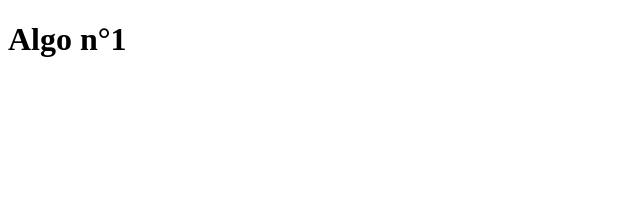
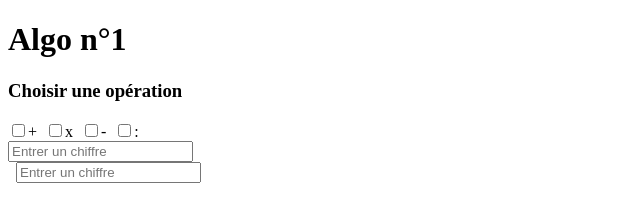
Before and after one commit to patshikwe/algo_one, a plain HTML site: page index.html in a window 1280 px wide. Shown: the whole page, without its empty margins (0-640 px from the left). Drawn offline with Linux system fonts and the light colour scheme.

Commit message:
Implémentation des éléments html, inputs

```diff
--- a/index.html
+++ b/index.html
@@ -5,16 +5,31 @@
     <meta charset="UTF-8">
     <meta name="viewport" content="width=device-width, initial-scale=1.0">
     <title>Algo n°1</title>
+    <link rel="stylesheet" href="style.css">
 </head>
 
 <body>
-    <h1>Algo n°1</h1>
+    <div class="container">
+        <h1>Algo n°1</h1>
 
-    <div class="container-box">
-        <div class="box-one box"></div>
-        <div class="box-two box"></div>
+        <div class="container-box">
+            <div class="container-operators">
+                <h3>Choisir une opération</h3>
+                <input type="checkbox" class="checkbox" name="operators" id="addition" value="+">+&nbsp;
+                <input type="checkbox" class="checkbox" name="operators" id="multiplication" value="x">x&nbsp;
+                <input type="checkbox" class="checkbox" name="operators" id="substraction" value="-">-&nbsp;
+                <input type="checkbox" class="checkbox" name="operators" id="division" value=":">:&nbsp;
+            </div>
+
+            <div class="box-one box">
+                <input type="text" placeholder="Entrer un chiffre">&nbsp;
+                <div class="operatorDisplay"></div>&nbsp;
+                <input type="text" placeholder="Entrer un chiffre">
+            </div>
+            <div class="box-two box"></div>
+        </div>
     </div>
-
+    <script src="script.js"></script>
 </body>
 
 </html>
```
